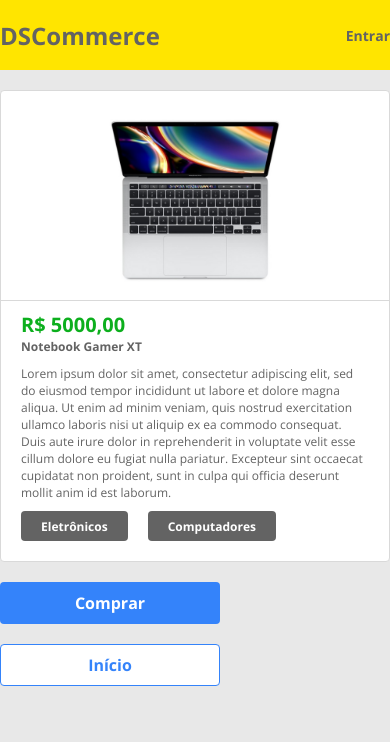
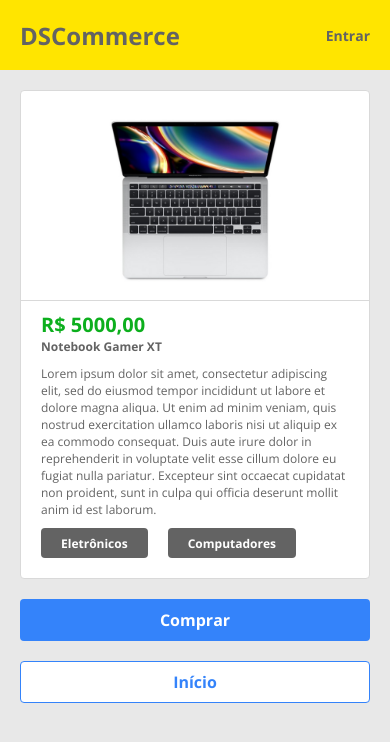
Before and after one commit to GabrielViana9/DSCommerce, a plain HTML site: page datails.html in a window 390 px wide. Drawn offline with nearby package versions, Linux system fonts and the light colour scheme.

Commit message:
Details Responsive

```diff
--- a/css/details.css
+++ b/css/details.css
@@ -14,7 +14,7 @@
 }
 
 .dsc-product-details-bottom {
-    padding: 10px 20px 20px 20px;
+    padding: 10px 20px;
 }
 
 .dsc-product-details-bottom h3 {
@@ -36,11 +36,13 @@
 
 .dsc-category-container {
     display: flex;
+    flex-wrap: wrap;
 }
 
 .dsc-category {
     color: var(--color-withe);
     background-color: var(--color-gray);
+    margin-bottom: 10px;
     margin-right: 20px;
     padding: 0 20px;
     border-radius: 4px;
--- a/css/styles.css
+++ b/css/styles.css
@@ -23,6 +23,10 @@ html, body {
     --color-green: #0CAF1D;
 }
 
+main {
+    padding: 0 20px;
+}
+
 /* ---------------------------------------------------------------------------------------------------------------------- */
 /* Generic Styles */
 
@@ -43,6 +47,7 @@ html, body {
 header {
     background-color: var(--color-yellow);
     height: 70px;
+    padding: 0 20px;
     display: flex;
     align-items: center;
 }
@@ -92,9 +97,15 @@ nav a {
 /* Botton Styles */
 
 .dsc-btn-page-container {
-    width: 220px;
+    width: 100%;
     display: grid;
     grid-gap: 20px;
+}
+
+@media (min-width: 576px) {
+    .dsc-btn-page-container {
+        width: 220px;
+    }
 }
 
 .dsc-btn {
```
